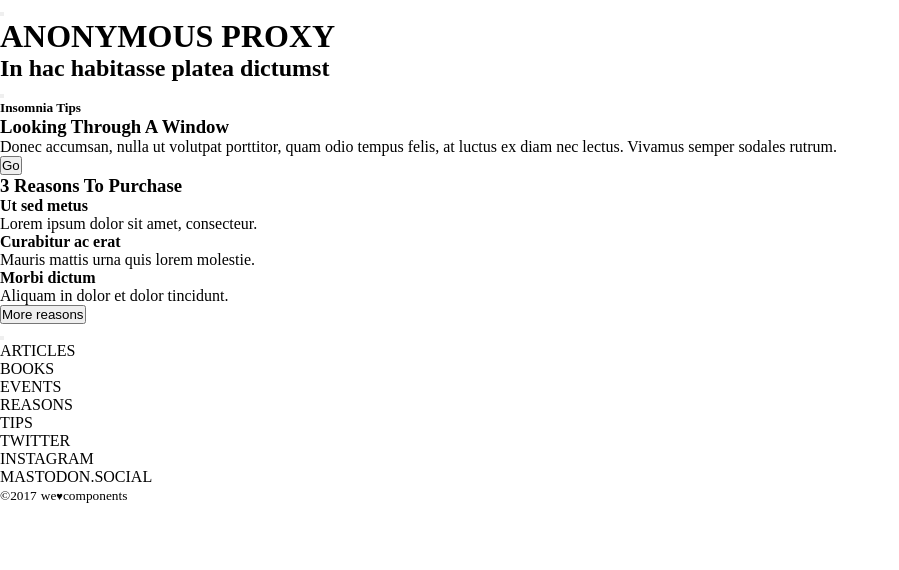
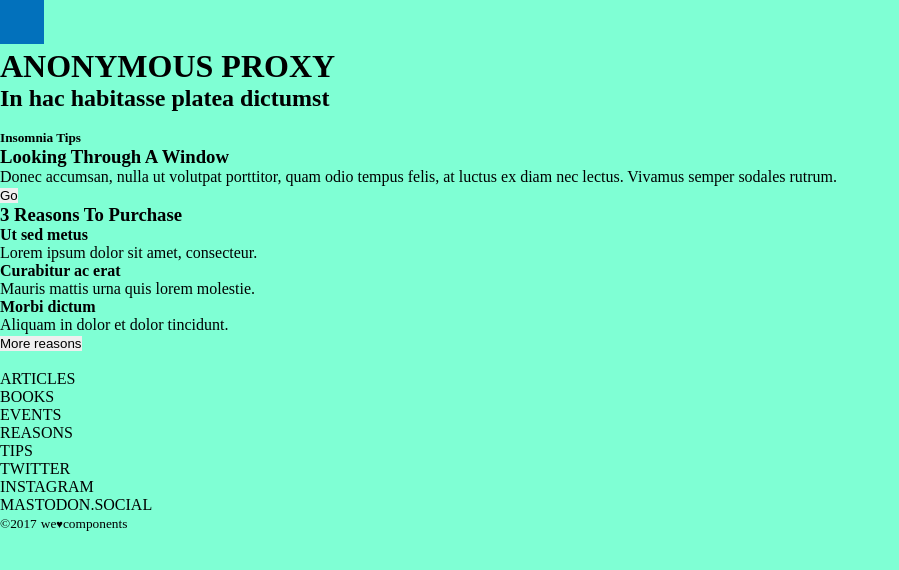
Before and after one commit to amandapadilla/m1-evaluacion-final-amandapadilla, a website: page _src/templates/index.html in a window 1280 px wide. Shown: the whole page, without its empty margins (0-899 px from the left). Drawn offline with nearby package versions, Linux system fonts and the light colour scheme; files that its build step writes are made by us from their sources.

Commit message:
create menu + fix links

```diff
--- a/_src/assets/scss/core/_reset.scss
+++ b/_src/assets/scss/core/_reset.scss
@@ -2,4 +2,5 @@
   margin: 0;
   padding: 0;
   box-sizing: border-box;
+  border: none;
 }
--- a/_src/assets/scss/main.scss
+++ b/_src/assets/scss/main.scss
@@ -1,3 +1,13 @@
-@import 'core/reset';
-@import 'core/settings';
-@import 'core/buttons';
+@import "core/reset";
+@import "core/settings";
+@import "core/buttons";
+
+.central-column{
+	background-color: aquamarine;
+}
+.menu {
+  width: 44px;
+  height: 44px;
+  background-color: #0271bc;
+  /*crear variable de color*/
+}
--- a/_src/templates/index.html
+++ b/_src/templates/index.html
@@ -4,11 +4,11 @@
     <meta charset="UTF-8" />
     <meta name="viewport" content="width=device-width, initial-scale=1.0" />
     <meta http-equiv="X-UA-Compatible" content="ie=edge" />
-    <link href="https://fonts.googleapis.com/css?family=Roboto&display=swap"rel="stylesheet" />
-    <link rel="stylesheet" href="assets/css/main.css" />
+    <link href="https://fonts.googleapis.com/css?family=Roboto|Roboto+Slab&display=swap" rel="stylesheet">
+    <link rel="stylesheet" href="./assets/css/main.css" />
     <title>Evaluation</title>
   </head>
-  <body>
+  <body class="central-column">
     <header>
       <button class="menu"></button>
     </header>
```
